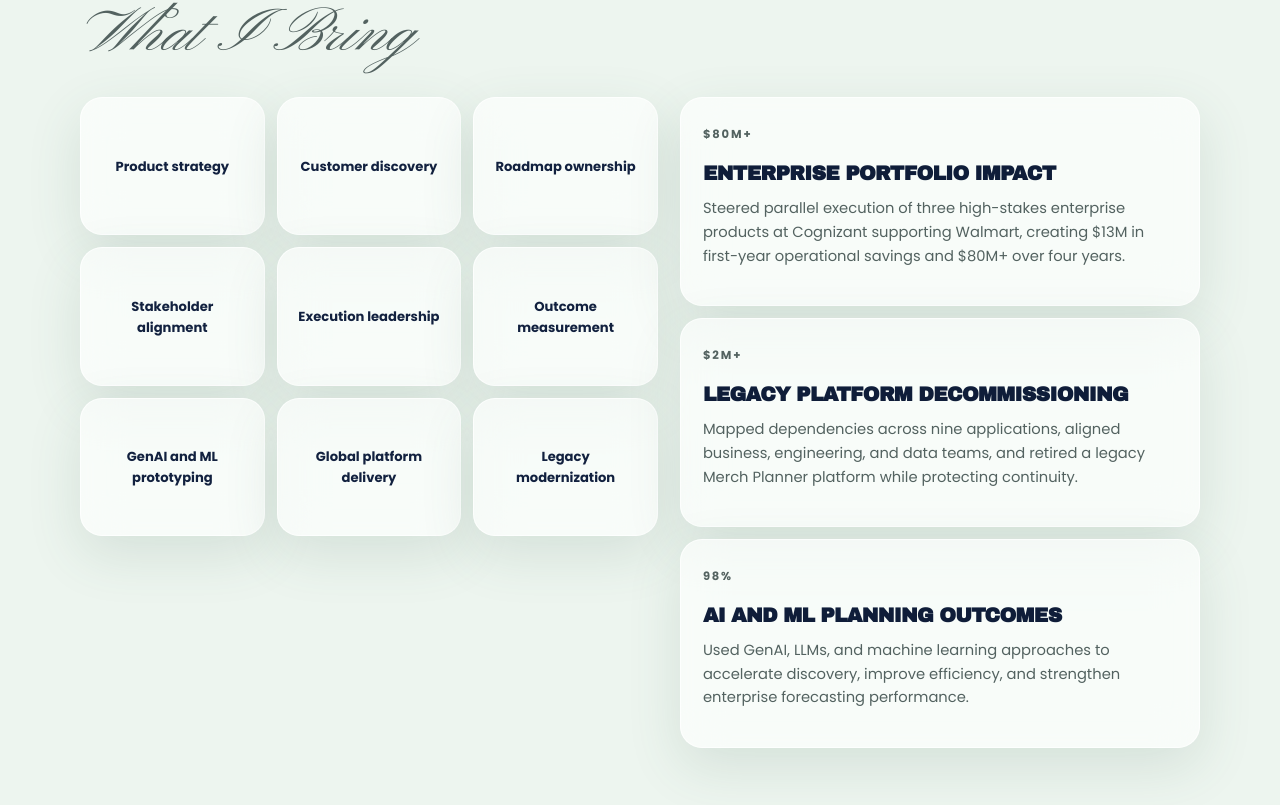
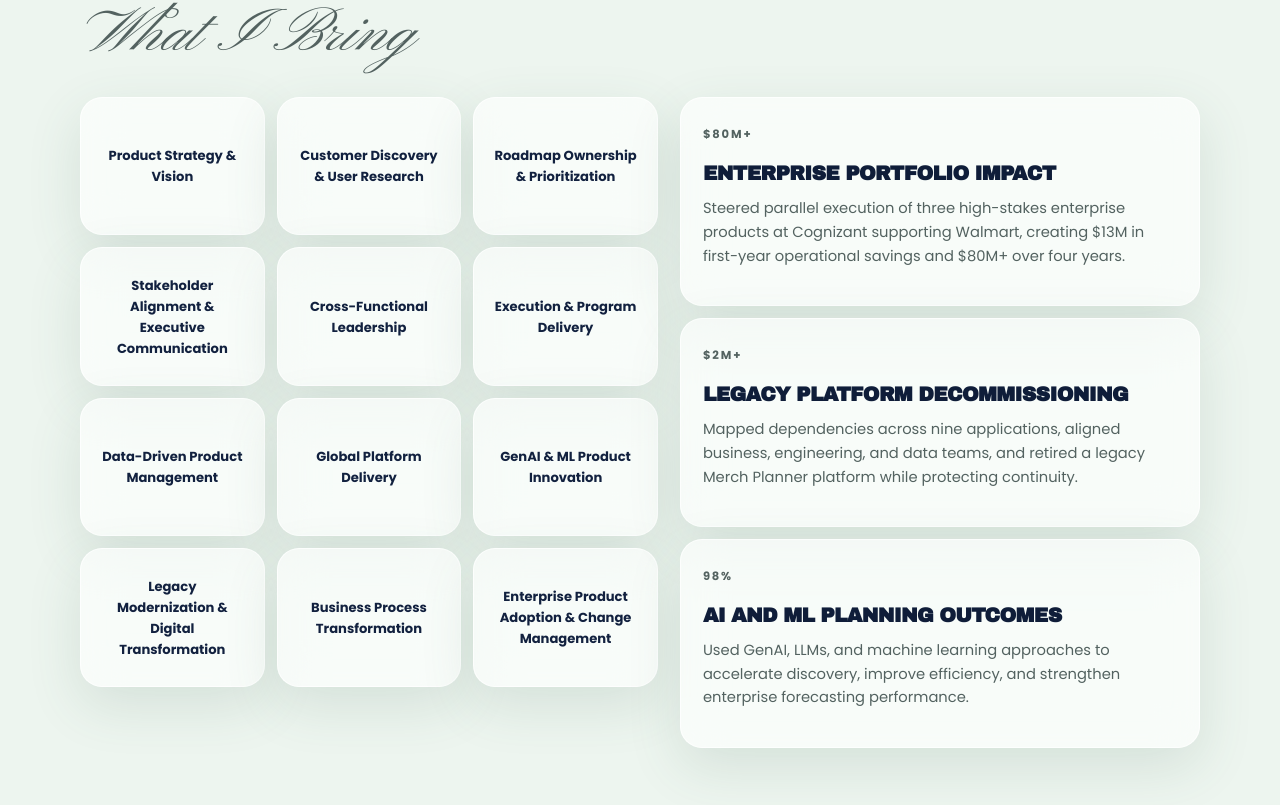
Before and after one commit to ankitasingh15/portfolio, a React (Vite) app: page / in a window 1280 px wide. Shown: the part 1832-2637 px from the top of the page. Built offline with nearby package versions, Linux system fonts and the light colour scheme.

Commit message:
Update product leadership capabilities

```diff
--- a/src/App.jsx
+++ b/src/App.jsx
@@ -27,15 +27,18 @@ const glance = [
 ];
 
 const capabilities = [
-  "Product strategy",
-  "Customer discovery",
-  "Roadmap ownership",
-  "Stakeholder alignment",
-  "Execution leadership",
-  "Outcome measurement",
-  "GenAI and ML prototyping",
-  "Global platform delivery",
-  "Legacy modernization",
+  "Product Strategy & Vision",
+  "Customer Discovery & User Research",
+  "Roadmap Ownership & Prioritization",
+  "Stakeholder Alignment & Executive Communication",
+  "Cross-Functional Leadership",
+  "Execution & Program Delivery",
+  "Data-Driven Product Management",
+  "Global Platform Delivery",
+  "GenAI & ML Product Innovation",
+  "Legacy Modernization & Digital Transformation",
+  "Business Process Transformation",
+  "Enterprise Product Adoption & Change Management",
 ];
 
 const stories = [
```
